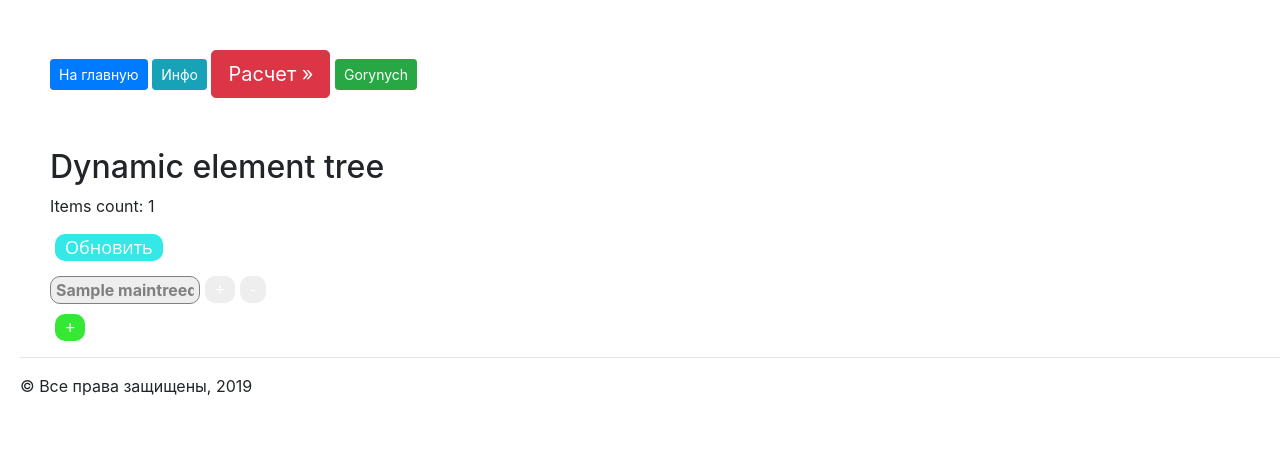
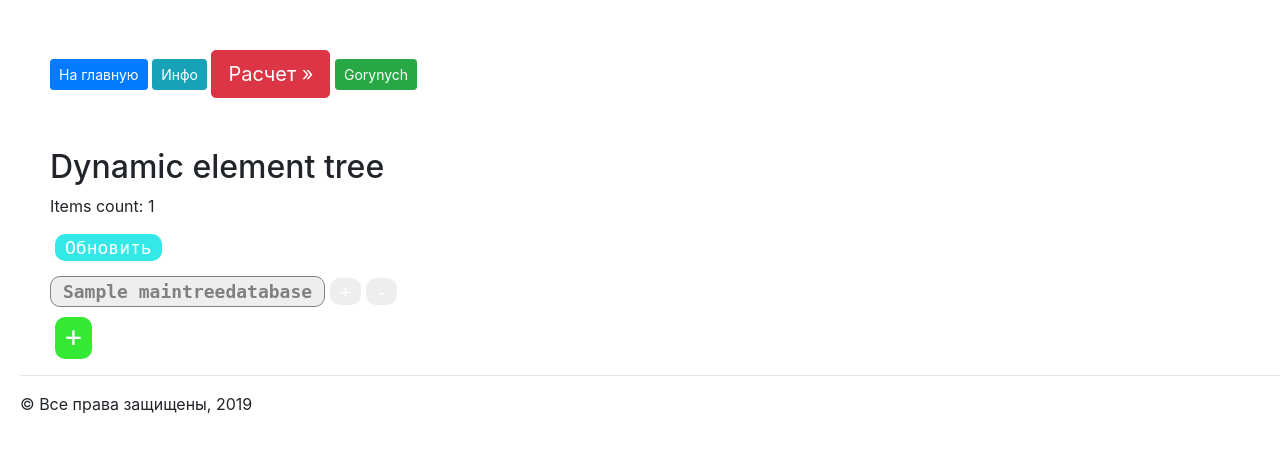
Before and after one commit to EvgeniyUS/MemTree, a Django app: page /gorynych in a window 1280 px wide. Shown: the top 453 px of the page. Run offline with Django 3.2, Linux system fonts and the light colour scheme; tables that the repository leaves empty hold one stand-in row (values such as "Sample post"); some libraries are stand-ins or nearby versions.

Commit message:
изменение размера инпутов под содержимое

```diff
--- a/gorynych/static/gorynych/css/mainTree.css
+++ b/gorynych/static/gorynych/css/mainTree.css
@@ -74,12 +74,10 @@ img:hover {
 }
 
 input {
-    /*
-    color: grey;
+    font-family: monospace;
+    font-size: 18px;
     text-align: center;
-    */
     background: rgba( 90, 90, 90, 0.1 );
-    width: 150px;
     font-weight:bold;
     padding-left: 5px;
     padding-right: 5px;
@@ -90,9 +88,6 @@ input {
 }
 
 input:hover {
-    /*
-    background: rgba( 90, 90, 90, 0.1 );
-    */
     transition: 0.5s ease;
     color: green;
 }
@@ -113,18 +108,11 @@ button {
     top: 0;
     font-size: 18px;
     border-radius: 10px;
-    font-family: "Open Sans", Helvetica;
+    font-family: monospace;
     background: rgba( 90, 90, 90, 0.1 );
     color: #fff;
     transition: 0.3s ease;
 }
-
-/*button:hover {*/
-/*    -webkit-transform: rotateZ(360deg);*/
-/*       -moz-transform: rotateZ(360deg);*/
-/*        -ms-transform: rotateZ(360deg);*/
-/*            transform: rotateZ(360deg);*/
-/*}*/
 
 .crBtn:hover {
     -webkit-transform: rotateZ(360deg);
@@ -141,8 +129,19 @@ button {
     background: rgba( 230, 30, 30, 0.9 );
 }
 
+.refrBtn {
+    background: rgba( 30, 230, 230, 0.9 );
+}
 .refrBtn:hover {
-    letter-spacing: 1px;
+    transform: scale(1.1,1.1);
+}
+.refrBtn:active {
+    transform: scale(1.2,1.2);
+}
+
+.newBtn {
+    font-size: 28px;
+    background: rgba( 30, 230, 30, 0.9 );
 }
 .newBtn:hover {
     -webkit-transform: rotateZ(360deg);
@@ -150,9 +149,3 @@ button {
     -ms-transform: rotateZ(360deg);
     transform: rotateZ(360deg);
 }
-.refrBtn {
-    background: rgba( 30, 230, 230, 0.9 );
-}
-.newBtn {
-    background: rgba( 30, 230, 30, 0.9 );
-}
--- a/gorynych/static/gorynych/js/mainTree.js
+++ b/gorynych/static/gorynych/js/mainTree.js
@@ -76,7 +76,18 @@ function nameChanged(inputNode) {
             'collapsed': inputNode.parentNode.childNodes[0].collapsed,
             'name': inputNode.value
         },
+        success: function (json) {
+            inputWidthChanger(inputNode);
+        },
     });
+}
+
+function inputWidthChanger(inp) {
+    if ($(inp).val()) {
+        $(inp).attr('size', $(inp).val().length);
+    } else {
+        $(inp).attr('size', 1);
+    }
 }
 
 function collapseChanged(span) {
@@ -133,6 +144,7 @@ function addEle(value, focus=false) {
     else {
         setAttributes(inp, {"oninput": "nameChanged(this)"});
     }
+    inputWidthChanger(inp);
     root.appendChild(inp);
 
     var crBtn = document.createElement('button');
```
